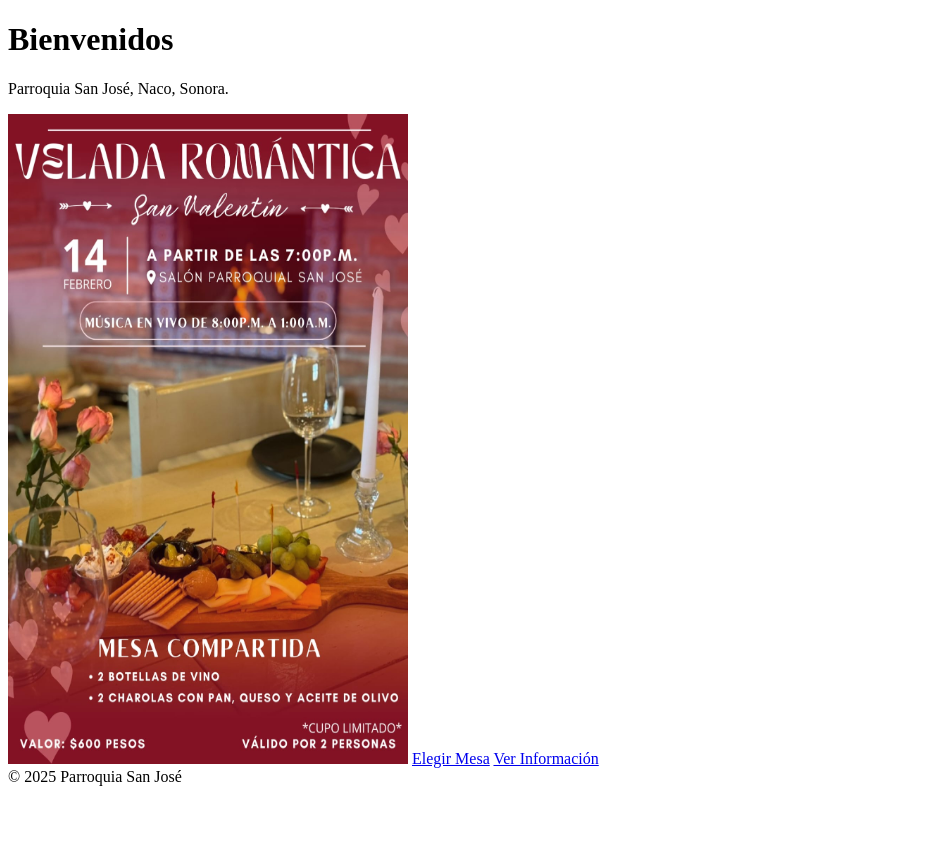
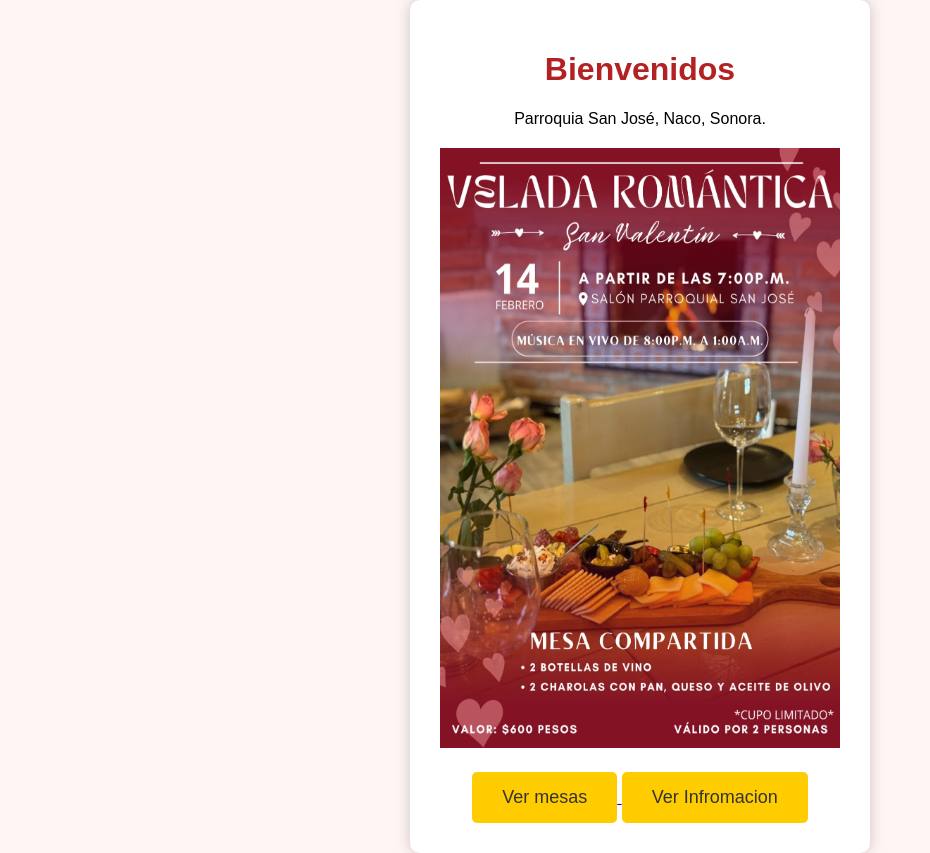
Before and after one commit to Lfernando760/Lfernando760.github.io, a plain HTML site: page index.html in a window 1280 px wide. Shown: the whole page, without its empty margins (0-930 px from the left). Before the commit the page ends 800 px from the top, so only its background shows below. Drawn offline with Linux system fonts and the light colour scheme.

Commit message:
Update index.html

```diff
--- a/index.html
+++ b/index.html
@@ -1,75 +1,63 @@
 <!DOCTYPE html>
 <html lang="es">
-    <meta http-equiv="Content-Security-Policy" content="default-src 'self'; img-src 'self' https://lfernando760.github.io;">
 <head>
     <meta charset="UTF-8">
     <meta name="viewport" content="width=device-width, initial-scale=1.0">
-    <title>Velada Romántica</title>
+    <title>Velada Romantica</title>
+    <link rel="stylesheet" href="styles.css">
     <style>
         body {
             font-family: Arial, sans-serif;
             margin: 0;
             padding: 0;
             background-color: #fff5f5;
-        }
-        header {
-            background: #b22222;
-            color: #fff;
-            padding: 15px;
             text-align: center;
-            font-size: 24px;
-        }
-        .container {
             display: flex;
             justify-content: center;
             align-items: center;
-            height: 100vh;
-            background: url('ruta/a/tu/imagen.jpg') no-repeat center center/cover;
-            padding-bottom: 50px;
+            min-height: 100vh;
         }
-        .event-info {
+        .container {
+            max-width: 900px;
+            padding: 30px;
+            background: #fff;
+            box-shadow: 0 0 15px rgba(0,0,0,0.2);
+            border-radius: 10px;
             text-align: center;
-            color: white;
         }
-        .btn {
-            display: block;
-            margin: 15px auto;
-            padding: 10px 20px;
-            background: #b22222;
-            color: #fff;
-            text-decoration: none;
+        h1 {
+            color: #b22222;
+        }
+        .btn-back {
+            background: #ffcc00;
+            padding: 15px 30px;
+            border: none;
             border-radius: 5px;
             font-size: 18px;
+            color: #333;
+            cursor: pointer;
+            margin-top: 20px;
         }
-        .btn:hover {
-            background: #8b0000;
-        }
-        footer {
-            background: #8b0000;
-            color: #fff;
-            text-align: center;
-            padding: 5px;
-            font-size: 14px;
-            position: fixed;
-            bottom: 0;
-            width: 100%;
+        .image-container {
+            margin-top: 20px;
         }
     </style>
 </head>
 <body>
-    <header>
+
+    <div class="container">
         <h1>Bienvenidos</h1>
-        <p>Parroquia San José, Naco, Sonora.</p>
-    </header>
-    <div class="container">
-        <div class="event-info">
-            <img src="Voletin.jpeg" alt="Evento" width="400" height="650">
-            <a href="Mesas.html" class="btn">Elegir Mesa</a>
-            <a href="Infromacion.html" class="btn">Ver Información</a>
+    <p>Parroquia San José, Naco, Sonora.</p>
+        <div class="image-container">
+            <img src="Voletin.jpeg" alt="Descripción de la imagen" width="400" height="600">
+        </div>
+        <div class="button-container">
+            <a href="Mesas.html">
+                <button class="btn-back">Ver mesas</button>
+                <a href="Infromacion.html">
+                    <button class="btn-back">Ver Infromacion</button>
+            </a>
         </div>
     </div>
-    <footer>
-        &copy; 2025 Parroquia San José
-    </footer>
 </body>
 </html>
```
